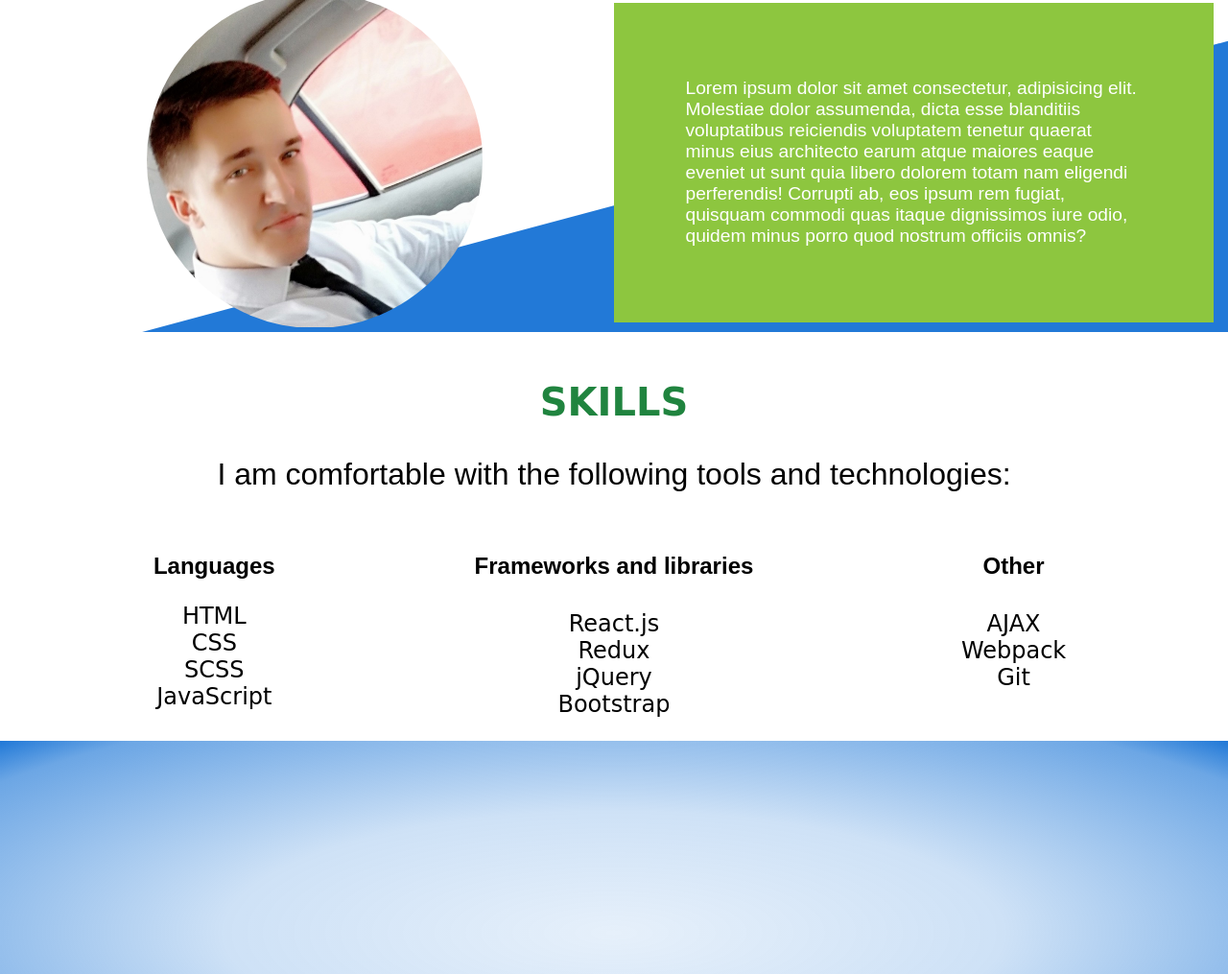
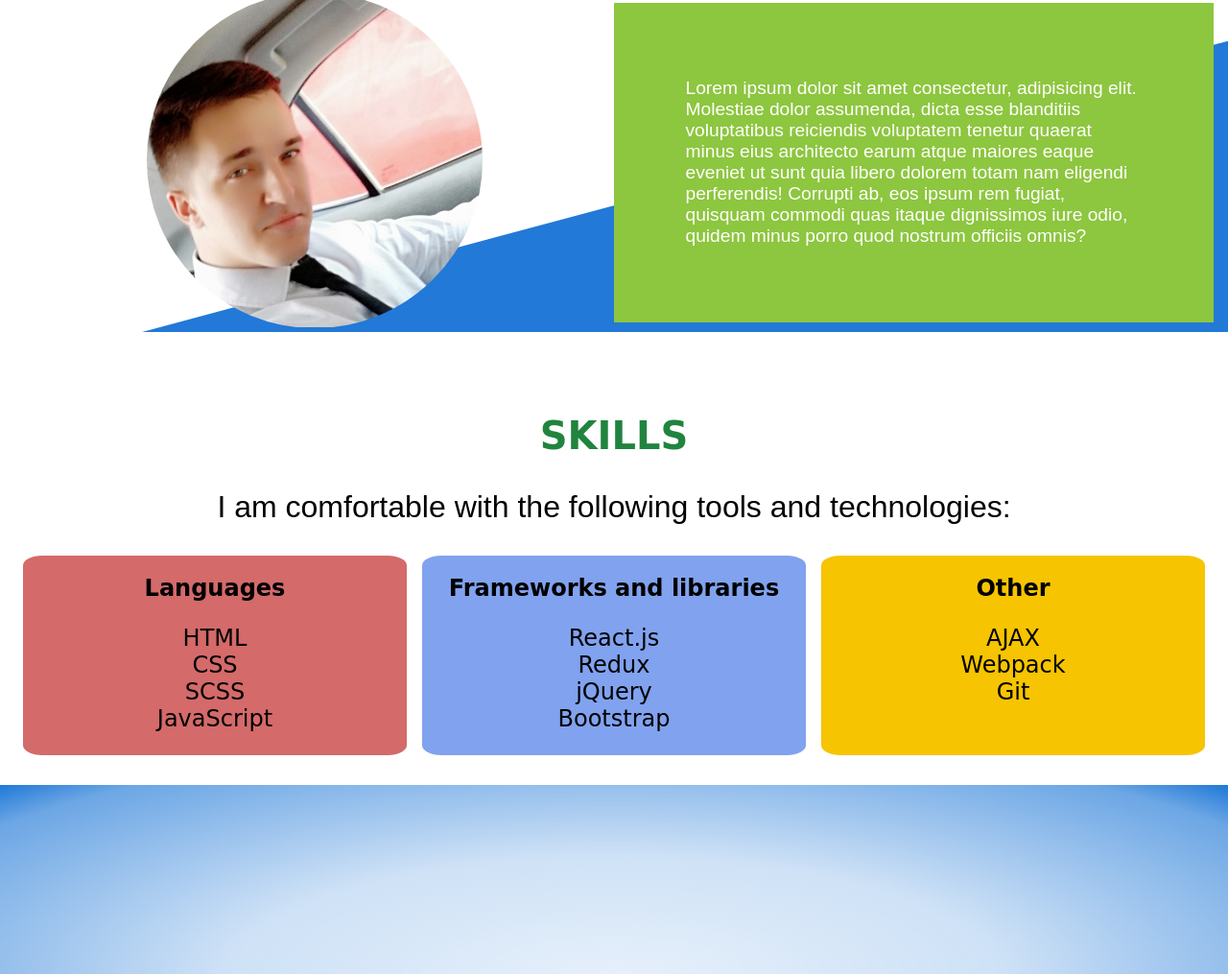
Before and after one commit to MilosLbr/Portfolio-website, a website built with webpack: page src/index.html in a window 1280 px wide. Shown: the part 970-1985 px from the top of the page at 96% size. Built offline with nearby package versions, Linux system fonts and the light colour scheme; files whose address does not match are found by name; a web font is replaced by a local one.

Commit message:
Added jQuery and scroll animation functions

```diff
--- a/package.json
+++ b/package.json
@@ -25,6 +25,6 @@
     "webpack-dev-server": "^3.3.1"
   },
   "dependencies": {
-    "svg-inline-loader": "^0.8.0"
+    "jquery": "^3.4.1"
   }
 }
--- a/src/index.html
+++ b/src/index.html
@@ -76,7 +76,7 @@
         </h2>
         <p>I am comfortable with the following tools and technologies: </p>
         <div class="row skillsList">
-            <div class="col-md-33">
+            <div  data-animate = 'skills' class="col-md-32 redBckg hide">
                 <h2 class="skillSubHeader">Languages</h2>
                 <ul>
                     <li>HTML</li>
@@ -85,17 +85,17 @@
                     <li>JavaScript</li>
                 </ul>
             </div>
-            <div class="col-md-33">
-                <h4 class="skillSubHeader">Frameworks and libraries</h4>
+            <div data-animate = 'skills' class="col-md-32 blueBckg hide">
+                <h2 class="skillSubHeader">Frameworks and libraries</h2>
                 <ul>
-                    <li>React.js</li>
+                    <li> React.js</li>
                     <li>Redux</li>
                     <li>jQuery</li>
                     <li>Bootstrap</li>
                 </ul>
             </div>
-            <div class="col-md-33">
-                <h4 class="skillSubHeader">Other</h4>
+            <div data-animate = 'skills' class="col-md-32 yellowBckg hide">
+                <h2 class="skillSubHeader">Other</h2>
                 <ul>
                     <li>AJAX</li>
                     <li>Webpack</li>
--- a/src/index.js
+++ b/src/index.js
@@ -1,4 +1,7 @@
-import './scss/main.scss'
-import {canvasControler} from './js/canvasFunctions/canvasControler.js';
+import 'jquery';
+import './scss/main.scss';
+import { addAnimationsOnScroll } from './js/windowAnimations/scrollAnimations.js';
+import { canvasControler } from './js/canvasFunctions/canvasControler.js';
 
+addAnimationsOnScroll();
 canvasControler();
--- /dev/null
+++ b/src/js/windowAnimations/scrollAnimations.js
@@ -0,0 +1,45 @@
+const skillsDivs = $('[data-animate = "skills"]');
+
+
+const addAnimationsOnScroll = () => {
+    $(window).scroll(() => {
+        const scrollTop = $(document).scrollTop();
+        const windowHeight = $(window).height();
+        const windowWidth = $(window).width();
+
+        // add delay to the second and third div on large scrreens
+        if(windowWidth > 751){
+
+            skillsDivs.each((index, elem) => {
+                let jqelem = $(elem);
+                let offset = jqelem.offset();
+                if(offset.top + 150 < scrollTop + windowHeight){
+                    if(index === 0){
+                        jqelem.addClass('floatInBottom');
+                    }else if(index === 1 ){
+                        jqelem.addClass('floatInBottom delay05');
+                    }else if(index === 2){
+                        jqelem.addClass('floatInBottom delay1');
+                    }
+
+                }
+            });
+        }else{
+            // small screens, animate on scroll into view
+
+            skillsDivs.each((index, elem) => {
+                let jqelem = $(elem);
+
+                let offset = jqelem.offset();
+
+                if(offset.top + 150 < scrollTop + windowHeight){
+                    jqelem.removeClass('hide');
+                    jqelem.addClass('floatInBottom');
+                }
+            });
+        }
+    });
+};
+
+
+export{ addAnimationsOnScroll }
--- a/src/scss/base/animations.scss
+++ b/src/scss/base/animations.scss
@@ -1,13 +1,20 @@
 .jumpUp{
-    animation-name: jumpUp;
-    animation-duration: 1.4s;
-    animation-timing-function: ease-in;
+    animation: jumpUp 1.4s ease-in;
 }
 .fallDown{
-    animation-name: fallDown;
-    animation-duration: 2.2s;
-    animation-timing-function: linear;
     animation: fallDown 2.2s linear, float 15s ease-in-out 2.2s infinite ;
+}
+
+.floatInBottom{
+    animation: floatInBottom 0.9s ease-out forwards;
+}
+
+.delay05{
+    animation-delay: 0.5s;
+}
+
+.delay1{
+    animation-delay: 1s;
 }
 
 
@@ -79,3 +86,18 @@
         transform: translateY(-2px) rotate(45deg);
     }
 }
+
+@keyframes floatInBottom{
+    from {
+        opacity: 0;
+        position: relative;
+        top: 50px;
+        visibility: hidden;
+    }
+    to{
+        opacity: 1;
+        position:relative;
+        top: 0;
+        visibility: visible;
+    }
+}
--- a/src/scss/base/base.scss
+++ b/src/scss/base/base.scss
@@ -21,3 +21,7 @@ a{
 .alignCenter{
   text-align: center;
 }
+
+.hide{
+  visibility: hidden;
+}
--- a/src/scss/layout/layout.scss
+++ b/src/scss/layout/layout.scss
@@ -22,7 +22,7 @@
         width: 50%;
     }
 
-    .col-md-33{
-        width: 33.33%;
+    .col-md-32{
+        width: 32%;
     }
 }
--- a/src/scss/modules/skills.scss
+++ b/src/scss/modules/skills.scss
@@ -1,16 +1,40 @@
-
+.skills{
+    border: 1px solid transparent;
+}
 .skills > p {
     font-size: 32px;
     text-align: center;
+    width: 90%;
+    margin-left: auto;
+    margin-right: auto;
 }
 
 .skillSubHeader{
     text-align: center;
     font-size: 24px;
+    font-family: cursive;
 }
+
 .skillsList{
-    align-items: baseline;
+    align-items: stretch;
+    justify-content: space-around;
+    margin-bottom: 30px;
+
+    @include smallDevices{
+        padding: 5px;
+        align-items: center;
+        justify-content: center;
+    }
 }
+
+.skillsList > .col-md-32{
+    border-radius: 5%;
+
+    @include smallDevices{
+        margin: 0 5px 5px 5px;
+    }
+}
+
 .skillsList ul{
     list-style-type: none;
     padding-left: 0;
@@ -19,3 +43,15 @@
     font-size: 1.5rem;
     font-family: cursive;
 }
+
+.redBckg{
+    background-color: #d46a6a;
+}
+
+.blueBckg{
+    background-color: #81a2ee;
+}
+
+.yellowBckg{
+    background-color: #f6c400;
+}
--- a/webpack.config.js
+++ b/webpack.config.js
@@ -1,4 +1,12 @@
 const path = require('path');
+
+
+// plugins
+const webpack = require('webpack');
+const jqueryPlugin = new webpack.ProvidePlugin({
+  $: 'jquery',
+  jQuery: 'jquery'
+});
 
 const HtmlWebpackPlugin = require('html-webpack-plugin');
 const HtmlPlugin = new HtmlWebpackPlugin({
@@ -9,10 +17,10 @@ const MiniCssExtractPlugin = require('mini-css-extract-plugin');
 const CssExtract = new MiniCssExtractPlugin({
     filename: '[name].css',
     chunkFilename: '[id].css',
-  })
+});
 
 
-
+// module exports
 module.exports = {
   entry: './src/index.js',
   output: {
@@ -54,7 +62,8 @@ module.exports = {
 
     plugins: [
         CssExtract,
-        HtmlPlugin
+        HtmlPlugin,
+        jqueryPlugin
     ]
 
 
```
Also changed, not shown: dist/bundle.js, dist/images/060c4bb5af03c1e208dd0926b6a26532.svg (added), dist/index.html, dist/main.css, 1 other file.
